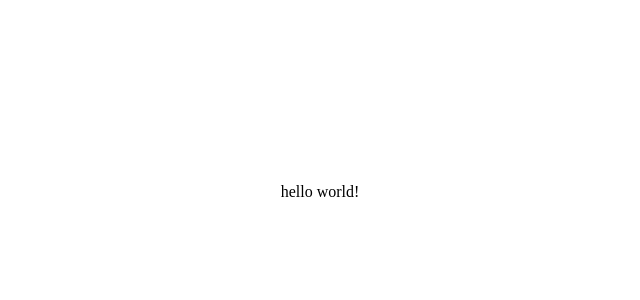
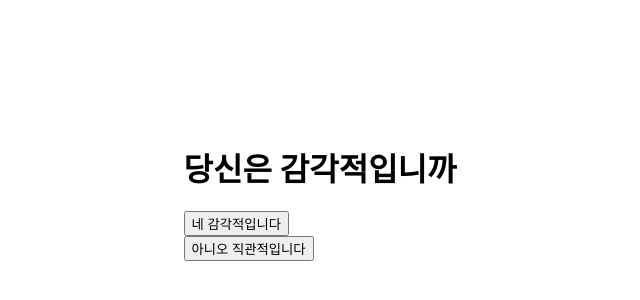
Before and after one commit to syriahamster/wag, a React (Create React App) app: page /question/2 in a window 1280 px wide. Shown: the part 208-508 px from the top of the page, without its empty margins (320-960 px from the left). Built offline with nearby package versions, Linux system fonts and the light colour scheme.

Commit message:
Add Basic Flow And Calculate Logic

```diff
--- a/package.json
+++ b/package.json
@@ -13,6 +13,7 @@
     "@types/styled-components": "^5.1.9",
     "react": "^17.0.1",
     "react-dom": "^17.0.1",
+    "react-router-dom": "^5.2.0",
     "react-scripts": "4.0.3",
     "styled-components": "^5.2.1",
     "typescript": "^4.1.2",
@@ -44,5 +45,8 @@
   },
   "resolutions": {
     "styled-components": "^5"
+  },
+  "devDependencies": {
+    "@types/react-router-dom": "^5.1.7"
   }
 }
--- a/src/App.tsx
+++ b/src/App.tsx
@@ -1,23 +1,41 @@
 import React from "react";
 import styled from "styled-components";
+import { Route, Switch, BrowserRouter as Router } from "react-router-dom";
+
+import Home from "./screen/Home";
+import Question from "./screen/Question";
+import About from "./screen/About";
+import NotFound from "./screen/NotFound";
+
+import Result from "./screen/Result";
+import Calculating from "./screen/Calculating";
 
 const Container = styled.div`
   display: flex;
+  flex-flow: column;
   width: 100vw;
   height: 100vh;
   justify-content: center;
   align-items: center;
 `;
 
-const Insider = styled.div`
-  justify-content: center;
-  align-items: center;
-`;
+//EI, SN, TF, JP
 
 function App() {
   return (
     <Container>
-      <Insider>hello world!</Insider>
+      <Router>
+        <main>
+          <Switch>
+            <Route exact path="/" component={Home} />
+            <Route path="/about" component={About} />
+            <Route path="/question/:id" component={Question} />
+            <Route path="/calculating" component={Calculating} />
+            <Route path="/result/:id" component={Result} />
+            <Route component={NotFound} />
+          </Switch>
+        </main>
+      </Router>
     </Container>
   );
 }
--- /dev/null
+++ b/src/screen/About.tsx
@@ -0,0 +1,12 @@
+import React from "react";
+
+function About() {
+  return (
+    <>
+      <h1>About</h1>
+      <p>Welcome About!</p>
+    </>
+  );
+}
+
+export default About;
--- /dev/null
+++ b/src/screen/Calculating.tsx
@@ -0,0 +1,28 @@
+import React from "react";
+import { useHistory } from "react-router-dom";
+
+function Calculating() {
+  let history = useHistory();
+
+  function switchResult() {
+    let ei = window.localStorage.getItem("sumEI");
+    let sumEI = ei ? parseInt(ei) : 0;
+    if (sumEI > 10) {
+      history.push("/result/1");
+    } else {
+      history.push("/result/2");
+    }
+  }
+
+  return (
+    <>
+      <h1>계산중...</h1>
+      <button onClick={switchResult}>
+        시간이 지나면 <br />
+        결과 페이지로 이동
+      </button>
+    </>
+  );
+}
+
+export default Calculating;
--- /dev/null
+++ b/src/screen/Home.tsx
@@ -0,0 +1,16 @@
+import React from "react";
+import { Link } from "react-router-dom";
+
+function Home() {
+  return (
+    <>
+      <h1>Home</h1>
+      <p>당신은 어떤 지인가요?</p>
+      <Link to="/question/1">
+        <button>테스트 시작!</button>
+      </Link>
+    </>
+  );
+}
+
+export default Home;
--- /dev/null
+++ b/src/screen/NotFound.tsx
@@ -0,0 +1,16 @@
+import React from "react";
+import { Link } from "react-router-dom";
+
+function NotFound() {
+  return (
+    <>
+      <h1>띠용 여기가 어디지?</h1>
+      <p>이상한 곳으로 와버렸어요 ㅠㅠ</p>
+      <Link to="/">
+        <button>시작화면으로 돌아가기</button>
+      </Link>
+    </>
+  );
+}
+
+export default NotFound;
--- /dev/null
+++ b/src/screen/Question.tsx
@@ -0,0 +1,131 @@
+import React, { useEffect } from "react";
+import { Link } from "react-router-dom";
+import styled from "styled-components";
+import { RouteComponentProps } from "react-router-dom";
+
+const ButtonList = styled.div`
+  display: flex;
+  flex-flow: column;
+`;
+
+interface MatchParams {
+  id: string;
+}
+
+interface IStatement {
+  indicator: string;
+  question: string;
+  answer: Answer[];
+}
+
+interface Answer {
+  title: string;
+  score: number;
+}
+
+const questionList = [
+  {
+    indicator: "EI",
+    question: "당신은 외향적입니까",
+    answer: [
+      {
+        title: "네",
+        score: 1,
+      },
+      {
+        title: "아니오",
+        score: 0,
+      },
+    ],
+  },
+  {
+    indicator: "SN",
+    question: "당신은 감각적입니까",
+    answer: [
+      {
+        title: "네 감각적입니다",
+        score: 1,
+      },
+      {
+        title: "아니오 직관적입니다",
+        score: 0,
+      },
+    ],
+  },
+  {
+    indicator: "TF",
+    question: "당신은 이성적입니까",
+    answer: [
+      {
+        title: "네 일단 생각합니다",
+        score: 1,
+      },
+      {
+        title: "아니오 다 뿌수고 싶은걸 보니 감정이 우선입니다.",
+        score: 0,
+      },
+    ],
+  },
+  {
+    indicator: "JP",
+    question: "당신은 어떻게 받아들입니까",
+    answer: [
+      {
+        title: "일단 앞뒤 상황을 듣고 판단을 해봐요.",
+        score: 1,
+      },
+      {
+        title: "보이는게 전부 아닌가요?",
+        score: 0,
+      },
+    ],
+  },
+];
+
+const Question = ({ match }: RouteComponentProps<MatchParams>) => {
+  const currentCount = parseInt(match.params.id);
+  let nextUrl = `/question/${currentCount + 1}`;
+  const questionStatements = questionList[currentCount - 1] as IStatement;
+
+  if (currentCount === questionList.length) {
+    nextUrl = "/calculating";
+  }
+
+  function add(indicator: string, score: number) {
+    let data = window.localStorage.getItem(`sum${indicator}`);
+    let r = data ? parseInt(data) : 0;
+    window.localStorage.setItem(`sum${indicator}`, (r + score).toString());
+  }
+
+  useEffect(() => {
+    if (currentCount === 1) {
+      console.log("초기화! 0");
+      //EI, SN, TF, JP
+      window.localStorage.setItem("sumEI", "0");
+      window.localStorage.setItem("sumSN", "0");
+      window.localStorage.setItem("sumTF", "0");
+      window.localStorage.setItem("sumJP", "0");
+    }
+  }, []);
+
+  return (
+    <>
+      <ButtonList>
+        <h1>{questionStatements.question}</h1>
+        {questionStatements.answer.map((item, index) => {
+          return (
+            <Link to={nextUrl}>
+              <button
+                onClick={() => add(questionStatements.indicator, item.score)}
+              >
+                {item.title}
+              </button>
+            </Link>
+          );
+        })}
+      </ButtonList>
+    </>
+  );
+};
+
+export default Question;
--- /dev/null
+++ b/src/screen/Result.tsx
@@ -0,0 +1,32 @@
+import React from "react";
+import { Link } from "react-router-dom";
+import { RouteComponentProps } from "react-router-dom";
+
+interface MatchParams {
+  id: string;
+}
+
+const Result = ({ match }: RouteComponentProps<MatchParams>) => {
+  const resultId = parseInt(match.params.id);
+
+  function getResultTitle(id: number) {
+    if (resultId === 1) {
+      return "밖을 돌아다니기 좋아하는 지!";
+    } else {
+      return "집에 있는게 너무나 좋은 지!";
+    }
+  }
+
+  return (
+    <>
+      <Link to="/">
+        <button>시작화면으로 돌아가기</button>
+      </Link>
+      <h1>난 왜 이렇게 {getResultTitle(resultId)}!</h1>
+      <p>당신은 너무 예쁩니다!</p>
+      <p>당신은 너무 귀엽습니다!</p>
+    </>
+  );
+};
+
+export default Result;
```
Also changed, not shown: 1 other file (tests, documents, lock files or other folders).
